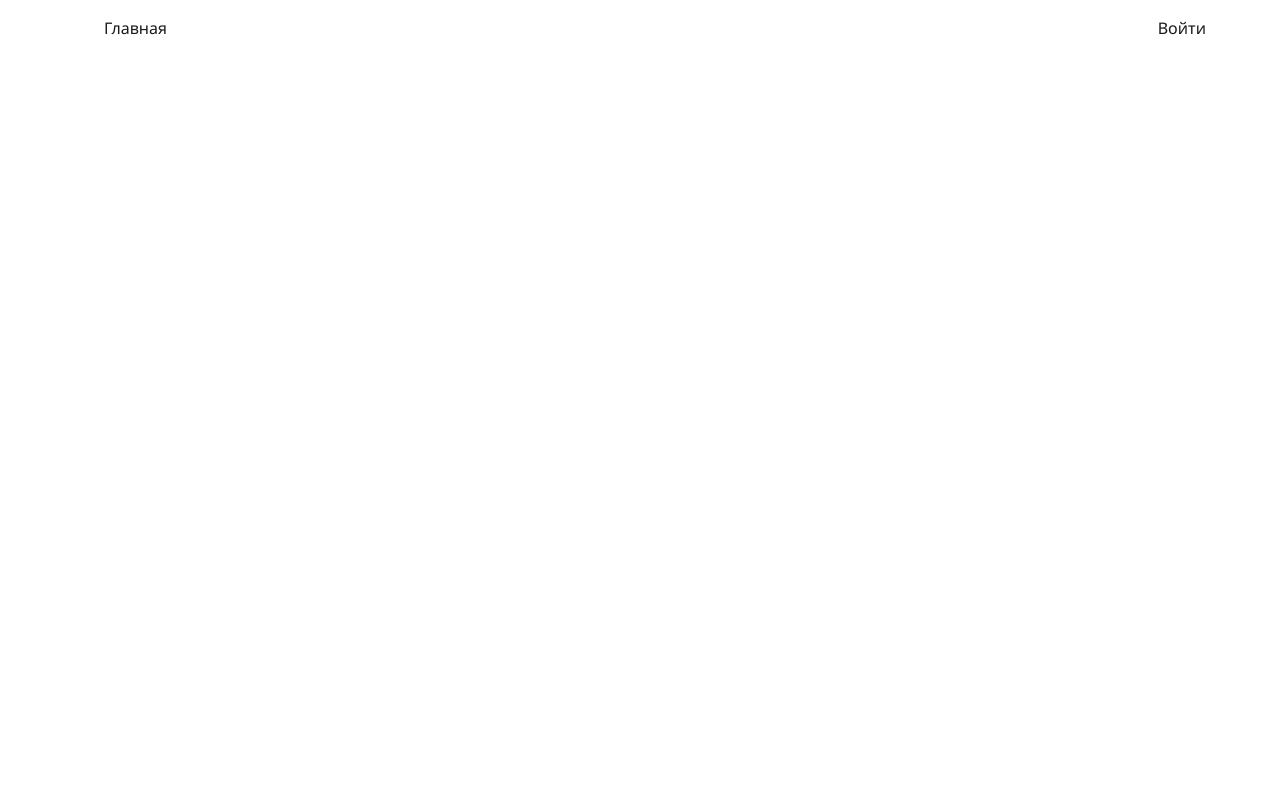
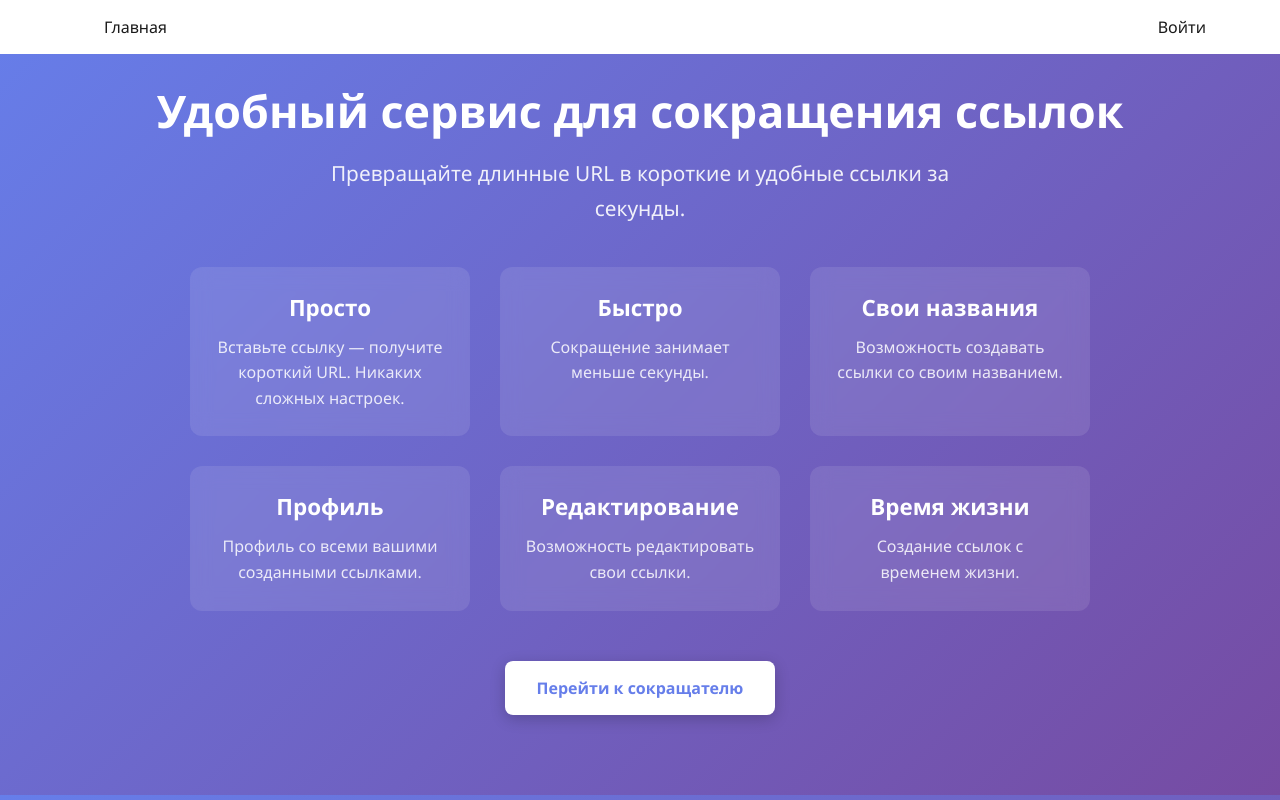
Before and after one commit to Dosto4k/URL_Shortener, a Django app: page / in a window 1280 px wide. Before the commit the page is almost empty. Run offline with Django 5.2, Linux system fonts and the light colour scheme.

Commit message:
feat(shortener): Add home endpoint
Minor changes in templates and styles

```diff
--- a/config/settings.py
+++ b/config/settings.py
@@ -33,6 +33,7 @@ INSTALLED_APPS = [
     "django_extensions",
     # Apps
     "users.apps.UsersConfig",
+    "shortener.apps.ShortenerConfig",
 ]
 
 MIDDLEWARE = [
@@ -99,8 +100,6 @@ USE_TZ = True
 STATIC_URL = "static/"
 STATICFILES_DIRS = [os.path.join(BASE_DIR, "static")]
 
-# Временно на home
-LOGIN_REDIRECT_URL = "home"
-
+LOGIN_REDIRECT_URL = "shortener:home"
 LOGIN_URL = "users:login"
 LOGOUT_REDIRECT_URL = "users:login"
--- a/config/urls.py
+++ b/config/urls.py
@@ -3,13 +3,9 @@ from debug_toolbar.toolbar import debug_toolbar_urls
 from django.contrib import admin
 from django.urls import path, include
 
-# Временный import
-from django.views.generic import TemplateView
-
 
 urlpatterns = [
     path("admin/", admin.site.urls),
     path("users/", include("users.urls", namespace="users")),
-    # Временный path
-    path("", TemplateView.as_view(template_name="base.html"), name="home"),
+    path("", include("shortener.urls", namespace="shortener")),
 ] + debug_toolbar_urls()
--- /dev/null
+++ b/shortener/apps.py
@@ -0,0 +1,5 @@
+from django.apps import AppConfig
+
+
+class ShortenerConfig(AppConfig):
+    name = "shortener"
--- /dev/null
+++ b/shortener/static/shortener/css/style.css
@@ -0,0 +1,73 @@
+.info-section {
+    padding: 80px 0;
+    color: white;
+    text-align: center;
+}
+
+.info-section h1 {
+    font-size: 2.8rem;
+    margin-bottom: 15px;
+}
+
+.lead {
+    font-size: 1.3rem;
+    opacity: 0.9;
+    max-width: 700px;
+    margin: 0 auto 40px;
+    line-height: 1.7;
+}
+
+.features-grid {
+    display: grid;
+    grid-template-columns: repeat(auto-fit, minmax(220px, 1fr));
+    gap: 30px;
+    max-width: 900px;
+    margin: 40px auto;
+}
+
+.feature-card {
+    padding: 25px;
+    border-radius: 12px;
+    background-color: rgba(255, 255, 255, 0.1);
+    backdrop-filter: blur(10px);
+    transition: transform 0.3s ease, background-color 0.3s ease;
+}
+
+.feature-card:hover {
+    transform: translateY(-5px);
+    background-color: rgba(255, 255, 255, 0.2);
+}
+
+.feature-card h3 {
+    font-size: 1.4rem;
+    margin-bottom: 12px;
+    font-weight: 600;
+}
+
+.feature-card p {
+    line-height: 1.6;
+    color: rgba(255, 255, 255, 0.85);
+}
+
+.cta-container {
+    margin-top: 50px;
+}
+
+.btn-cta {
+    display: inline-block;
+    padding: 16px 32px;
+    background-color: #fff;
+    color: #667eea;
+    text-decoration: none;
+    font-weight: 600;
+    border-radius: 8px;
+    transition: all 0.3s ease;
+    box-shadow: 0 4px 15px rgba(0, 0, 0, 0.2);
+}
+
+.btn-cta:hover {
+    background-color: #667eea;
+    color: #fff;
+    transform: translateY(-2px);
+    box-shadow: 0 6px 20px rgba(102, 126, 234, 0.4);
+}
--- /dev/null
+++ b/shortener/templates/shortener/home.html
@@ -0,0 +1,47 @@
+{% extends "base.html" %}
+
+{% load static %}
+
+{% block extra_head %}
+<link rel="stylesheet" href="{% static "shortener/css/style.css" %}">
+{% endblock extra_head %}
+
+{% block title %}Главная{% endblock title %}
+
+{% block content %}
+<div class="info-section">
+    <h1>Удобный сервис для сокращения ссылок</h1>
+    <p class="lead">
+        Превращайте длинные URL в короткие и удобные ссылки за секунды.
+    </p>
+    <div class="features-grid">
+        <div class="feature-card">
+            <h3>Просто</h3>
+            <p>Вставьте ссылку — получите короткий URL. Никаких сложных настроек.</p>
+        </div>
+        <div class="feature-card">
+            <h3>Быстро</h3>
+            <p>Сокращение занимает меньше секунды.</p>
+        </div>
+        <div class="feature-card">
+            <h3>Свои названия</h3>
+            <p>Возможность создавать ссылки со своим названием.</p>
+        </div>
+        <div class="feature-card">
+            <h3>Профиль</h3>
+            <p>Профиль со всеми вашими созданными ссылками.</p>
+        </div>
+        <div class="feature-card">
+            <h3>Редактирование</h3>
+            <p>Возможность редактировать свои ссылки.</p>
+        </div>
+        <div class="feature-card">
+            <h3>Время жизни</h3>
+            <p>Создание ссылок с временем жизни.</p>
+        </div>
+    </div>
+    <div class="cta-container">
+        <a href="#" class="btn-cta">Перейти к сокращателю</a>
+    </div>
+</div>
+{% endblock content %}
--- /dev/null
+++ b/shortener/urls.py
@@ -0,0 +1,9 @@
+from django.urls import path
+
+from shortener import views
+
+
+app_name = "shortener"
+urlpatterns = [
+    path("", views.HomePage.as_view(), name="home"),
+]
--- /dev/null
+++ b/shortener/views.py
@@ -0,0 +1,5 @@
+from django.views.generic import TemplateView
+
+
+class HomePage(TemplateView):
+    template_name = "shortener/home.html"
--- a/static/css/style.css
+++ b/static/css/style.css
@@ -6,7 +6,7 @@
 
 body {
     font-family: 'Segoe UI', Tahoma, Geneva, Verdana, sans-serif;
-    line-height: 1.6;
+    background: linear-gradient(135deg, #667eea 0%, #764ba2 100%);
 }
 
 .header {
@@ -73,3 +73,10 @@ body {
 .nav-link-logout:hover {
     color: #e60000 !important;
 }
+
+body {
+  overflow: overlay; /* или overflow-y: overlay */
+}
+::-webkit-scrollbar {
+  display: none;
+}
--- a/templates/base.html
+++ b/templates/base.html
@@ -12,8 +12,7 @@
     <header class="header">
         <nav class="nav">
             <ul class="nav-list">
-                {% comment %} Временно на home {% endcomment %}
-                <li class="nav-item"><a href="{% url "home" %}" class="nav-link">Главная</a></li>
+                <li class="nav-item"><a href="{% url "shortener:home" %}" class="nav-link">Главная</a></li>
             </ul>
             {% if user.is_authenticated %}
             <div class="nav-right">
@@ -29,6 +28,8 @@
             {% endif %}
         </nav>
     </header>
+    <main>
     {% block content %}{% endblock content %}
+    </main>
 </body>
 </html>
```
Also changed, not shown: users/static/users/css/style.css (+2 -9 lines), shortener/__init__.py (added), shortener/migrations/__init__.py (added).
